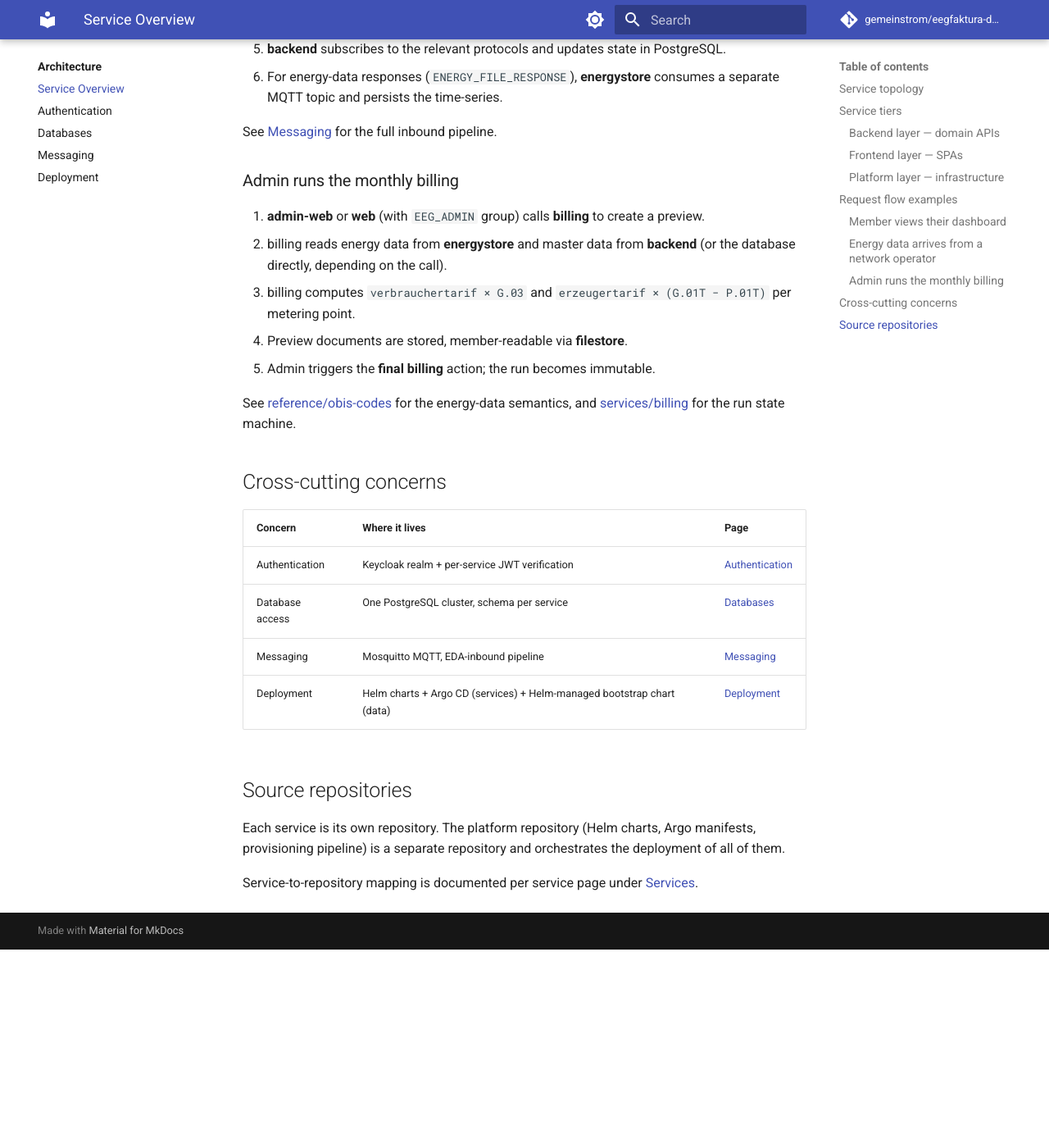
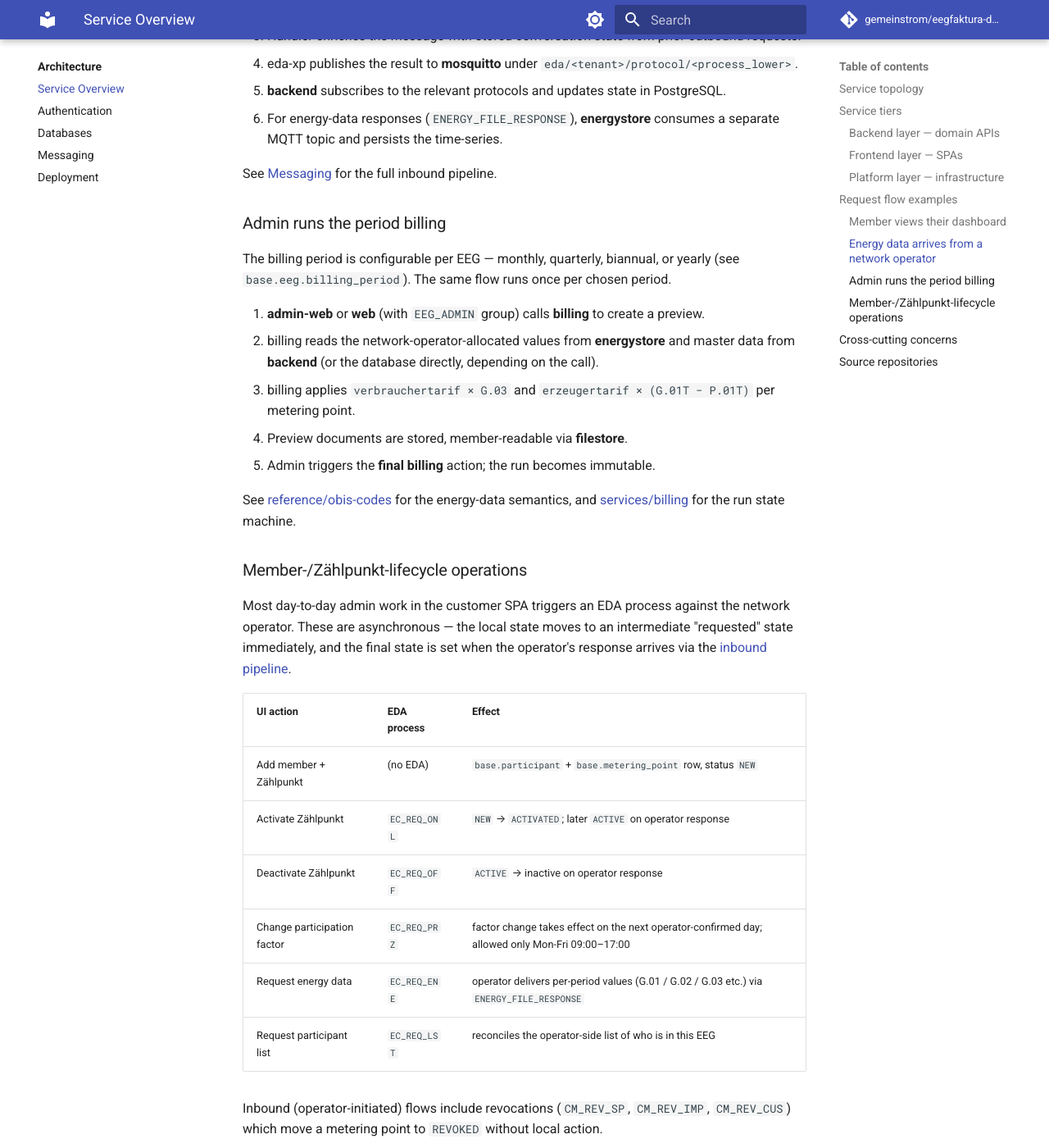
Before and after one commit to eegfaktura/eegfaktura-docs, an MkDocs documentation site: the page built from docs/architecture/overview.md, in a window 1280 px wide and 1400 px high, scrolled down 3300 px. Shown: the whole window at 82% size. Built offline with MkDocs 1.6.1 and Material for MkDocs 9.7.7, drawn with Linux system fonts in a browser that asks for light colours; comment, search, counter and statistics services are not loaded; before the commit the page ends 4458 px from its top, so only the background shows below that; some of the changed text lies outside the part shown.

Commit message:
docs: correct allocation ownership + lifecycle ops + billing periods
Three factual corrections from user review:

1. Allocation is computed by the network operator, not by eegfaktura.
   eegfaktura stores the operator-supplied values (G.02, G.03, P.01) and
   uses them for billing — AllocDynamicV2 in energystore is a filter,
   not a calculation.

2. Member-/Zaehlpunkt-lifecycle operations were missing as a category.
   Added an explicit table mapping UI actions to EDA processes:
   activate (EC_REQ_ONL), deactivate (EC_REQ_OFF), change participation
   factor (EC_REQ_PRZ), request energy data (EC_REQ_ENE), request
   participant list (EC_REQ_LST), plus operator-initiated revocations.

3. Billing period is configurable per EEG (MONTHLY/QUARTERLY/BIANNUAL/
   YEARLY), not fixed monthly. Renamed 'Admin runs the monthly billing'
   to 'Admin runs the period billing', fixed the glossary tariff entries
   ('monthly' -> 'per billing period').

```diff
--- a/docs/architecture/overview.md
+++ b/docs/architecture/overview.md
@@ -1,6 +1,6 @@
 # Service Overview
 
-The eegfaktura platform is a microservice stack that manages member master data, ingests energy data from Austrian network operators, allocates that energy to community members by a per-period participation factor, and produces the resulting billing documents.
+The eegfaktura platform is a microservice stack that manages member master data, drives the EDA lifecycle of members and metering points (register, activate, deactivate, change participation factor), and ingests the per-period allocations computed by the Austrian network operator. The network operator owns the allocation math — eegfaktura stores the resulting values and uses them to produce billing documents.
 
 ## Service topology
 
@@ -108,15 +108,34 @@ Stateful dependencies, deployed alongside the application services.
 
 See [Messaging](messaging.md) for the full inbound pipeline.
 
-### Admin runs the monthly billing
+### Admin runs the period billing
+
+The billing period is configurable per EEG — monthly, quarterly, biannual, or yearly (see `base.eeg.billing_period`). The same flow runs once per chosen period.
 
 1. **admin-web** or **web** (with `EEG_ADMIN` group) calls **billing** to create a preview.
-2. billing reads energy data from **energystore** and master data from **backend** (or the database directly, depending on the call).
-3. billing computes `verbrauchertarif × G.03` and `erzeugertarif × (G.01T − P.01T)` per metering point.
+2. billing reads the network-operator-allocated values from **energystore** and master data from **backend** (or the database directly, depending on the call).
+3. billing applies `verbrauchertarif × G.03` and `erzeugertarif × (G.01T − P.01T)` per metering point.
 4. Preview documents are stored, member-readable via **filestore**.
 5. Admin triggers the **final billing** action; the run becomes immutable.
 
 See [reference/obis-codes](../reference/obis-codes.md) for the energy-data semantics, and [services/billing](../services/billing.md) for the run state machine.
+
+### Member-/Zählpunkt-lifecycle operations
+
+Most day-to-day admin work in the customer SPA triggers an EDA process against the network operator. These are asynchronous — the local state moves to an intermediate "requested" state immediately, and the final state is set when the operator's response arrives via the [inbound pipeline](messaging.md).
+
+| UI action | EDA process | Effect |
+|-----------|-------------|--------|
+| Add member + Zählpunkt | (no EDA) | `base.participant` + `base.metering_point` row, status `NEW` |
+| Activate Zählpunkt | `EC_REQ_ONL` | `NEW` → `ACTIVATED`; later `ACTIVE` on operator response |
+| Deactivate Zählpunkt | `EC_REQ_OFF` | `ACTIVE` → inactive on operator response |
+| Change participation factor | `EC_REQ_PRZ` | factor change takes effect on the next operator-confirmed day; allowed only Mon-Fri 09:00–17:00 |
+| Request energy data | `EC_REQ_ENE` | operator delivers per-period values (G.01 / G.02 / G.03 etc.) via `ENERGY_FILE_RESPONSE` |
+| Request participant list | `EC_REQ_LST` | reconciles the operator-side list of who is in this EEG |
+
+Inbound (operator-initiated) flows include revocations (`CM_REV_SP`, `CM_REV_IMP`, `CM_REV_CUS`) which move a metering point to `REVOKED` without local action.
+
+See [services/backend](../services/backend.md#eda-subscriptions) for the subscription-and-handler mapping.
 
 ## Cross-cutting concerns
 
--- a/docs/reference/glossary.md
+++ b/docs/reference/glossary.md
@@ -40,8 +40,8 @@ Domain terms used throughout the documentation.
 
 **Tarif** — Tariff. Three types:
 - `EEG` — annual member fee, fixed per person
-- `VZP` — consumer Zählpunkt tariff, monthly, applied as ct/kWh × G.03
-- `EZP` — producer Zählpunkt tariff, monthly, applied as ct/kWh × (G.01T − P.01T)
+- `VZP` — consumer Zählpunkt tariff, applied as ct/kWh × G.03 per billing period
+- `EZP` — producer Zählpunkt tariff, applied as ct/kWh × (G.01T − P.01T) per billing period
 
 **Teilnahmefaktor** (participation factor) — Percentage (0..100) per metering point per EEG. Determines the share of the metering point's consumption / production attributed to this EEG. A metering point can be in up to 5 EEGs; the sum of participation factors must not exceed 100. Default 100% for metering points activated before 2024-04-08. Changes are only allowed Mon-Fri 09:00–17:00 and take effect the next day.
 
```
Also changed, not shown: docs/index.md (+3 -3 lines), docs/services/energystore.md (+1 -1 lines).
